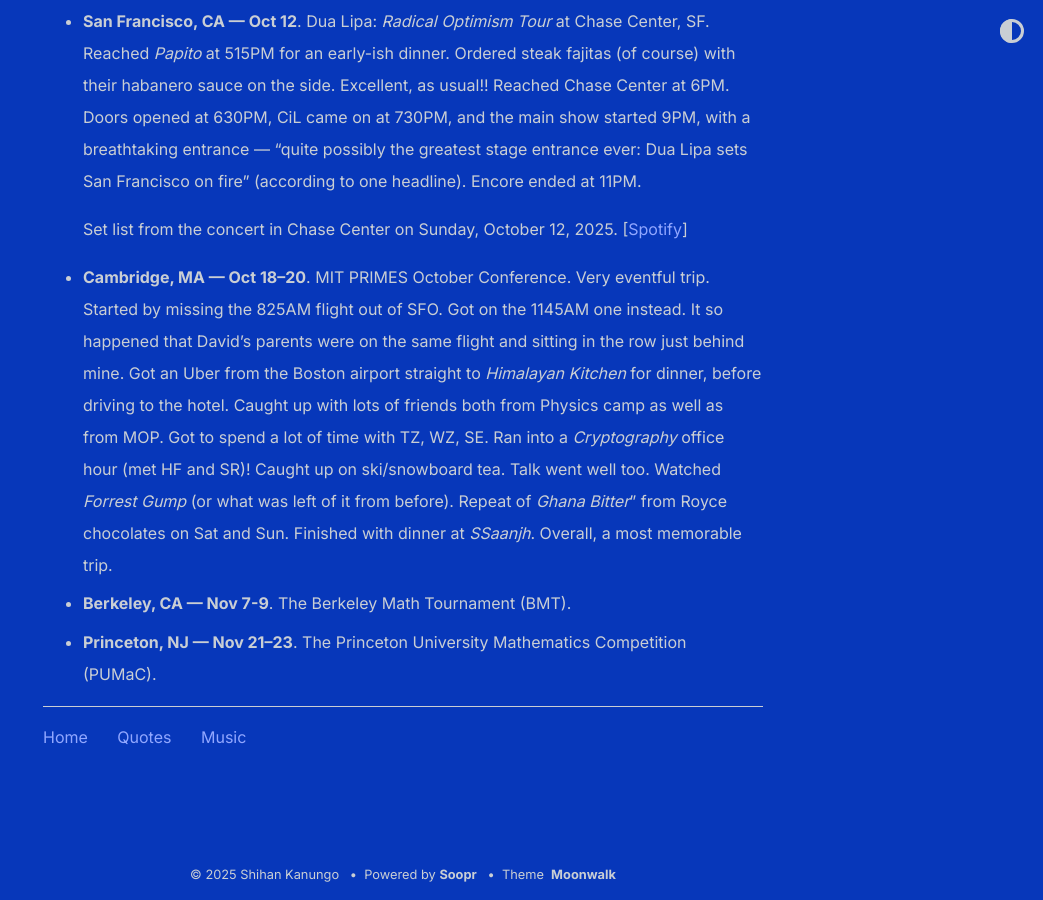
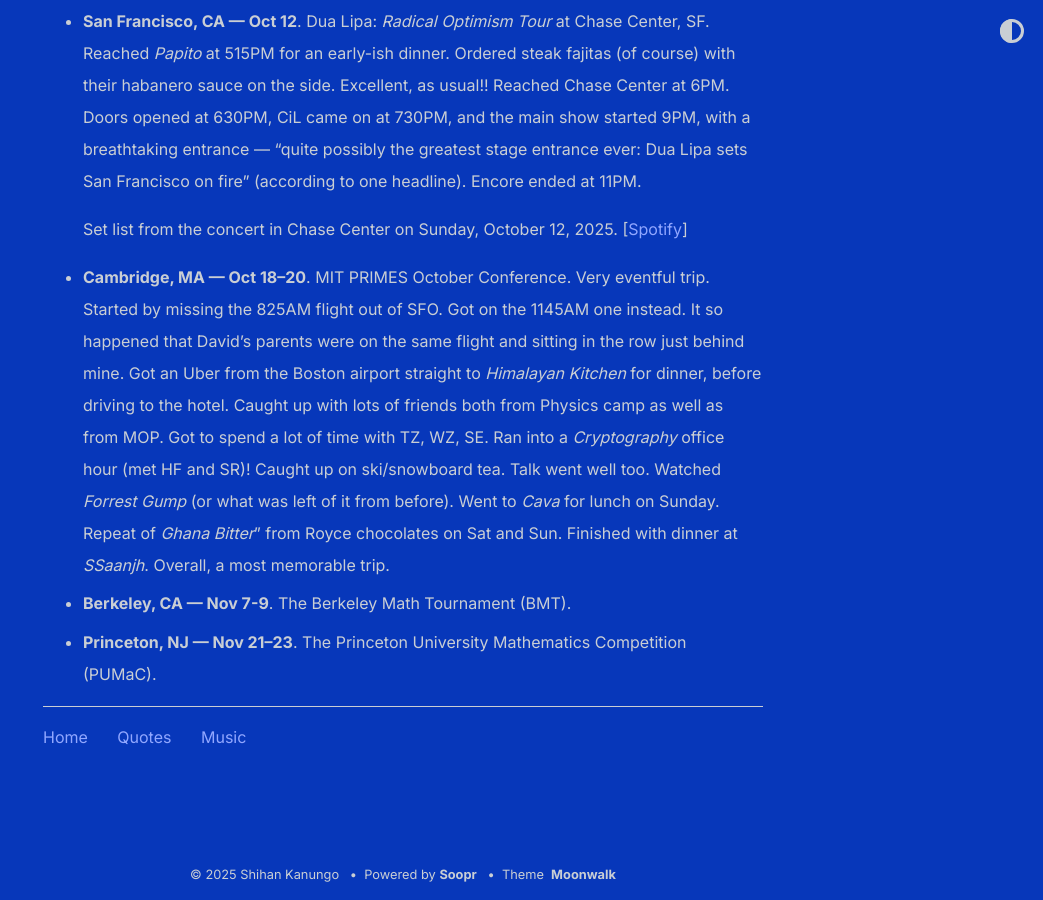
Before and after one commit to shihankanungo/shihankanungo.github.io, a Jekyll site: the page built from travel.md, in a window 1280 px wide and 900 px high, scrolled down 2706 px. Shown: the whole window, without its empty margins (237-1280 px from the left). Built offline with Jekyll 4.4.1, drawn with Linux system fonts in a browser that asks for light colours.

Commit message:
Update travel.md

```diff
--- a/travel.md
+++ b/travel.md
@@ -27,6 +27,6 @@
   <small><b>Act I</b> &mdash; Training Season &#8226; End of an Era &#8226; Break My Heart &#8226; One Kiss <br> <b>Act II</b> &mdash; Whatcha Doing &#8226; Levitating &#8226; These Walls &#8226; Wake Me Up When September Ends (Green Day cover) &#8226; Maria <br> <b>Act III</b> &mdash; Physical &#8226; Electricity &#8226; Hallucinate &#8226; Illusion <br> <b>Act IV</b> &mdash; Falling Forever &#8226; Happy for You &#8226; Love Again &#8226; Anything for Love &#8226; Be the One <br> <b>Encore</b> &mdash; New Rules &#8226; Dance the Night &#8226; Don't Start Now &#8226; Houdini</small><br>
 </details></li></ul>
 
-- **Cambridge, MA --- Oct 18--20**. MIT PRIMES October Conference. Very eventful trip. Started by missing the 825AM flight out of SFO. Got on the 1145AM one instead. It so happened that David's parents were on the same flight and sitting in the row just behind mine. Got an Uber from the Boston airport straight to *Himalayan Kitchen* for dinner, before driving to the hotel. Caught up with lots of friends both from Physics camp as well as from MOP. Got to spend a lot of time with TZ, WZ, SE. Ran into a *Cryptography* office hour (met HF and SR)! Caught up on ski/snowboard tea. Talk went well too. Watched *Forrest Gump* (or what was left of it from before). Repeat of *Ghana Bitter*" from Royce chocolates on Sat and Sun. Finished with dinner at *SSaanjh*. Overall, a most memorable trip.
+- **Cambridge, MA --- Oct 18--20**. MIT PRIMES October Conference. Very eventful trip. Started by missing the 825AM flight out of SFO. Got on the 1145AM one instead. It so happened that David's parents were on the same flight and sitting in the row just behind mine. Got an Uber from the Boston airport straight to *Himalayan Kitchen* for dinner, before driving to the hotel. Caught up with lots of friends both from Physics camp as well as from MOP. Got to spend a lot of time with TZ, WZ, SE. Ran into a *Cryptography* office hour (met HF and SR)! Caught up on ski/snowboard tea. Talk went well too. Watched *Forrest Gump* (or what was left of it from before). Went to *Cava* for lunch on Sunday. Repeat of *Ghana Bitter*" from Royce chocolates on Sat and Sun. Finished with dinner at *SSaanjh*. Overall, a most memorable trip.
 - **Berkeley, CA --- Nov 7-9**. The Berkeley Math Tournament (BMT).
 - **Princeton, NJ --- Nov 21--23**. The Princeton University Mathematics Competition (PUMaC).
```
